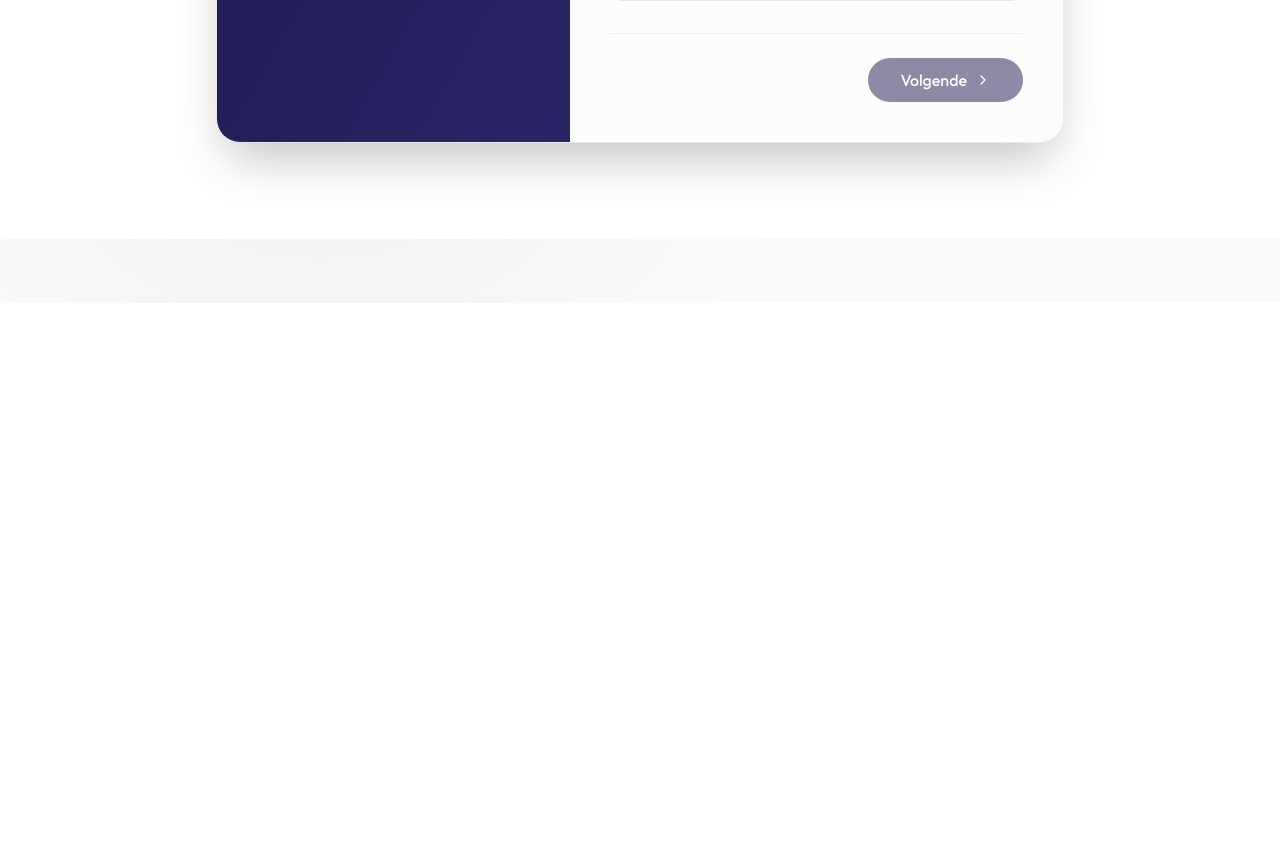
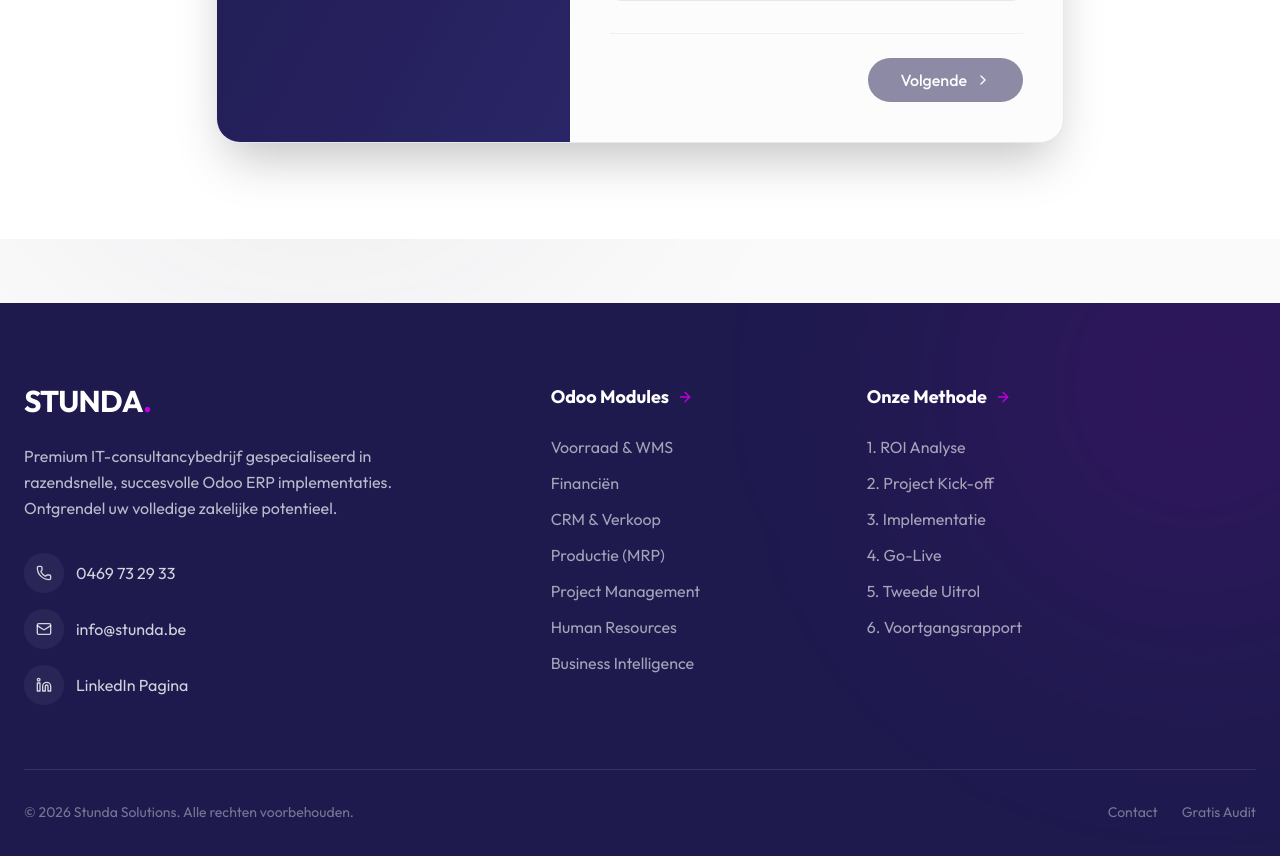
Before and after one commit to TheBeastic/stunda-solutions, a Next.js app: page /contact in a window 1280 px wide. Shown: the part 1900-2756 px from the top of the page. Before the commit the page ends 2203 px from the top, so only its background shows below. Built offline with nearby package versions, Linux system fonts and the light colour scheme.

Commit message:
feat: Add comprehensive Footer component and fix company LinkedIn URL

```diff
--- a/src/app/contact/page.tsx
+++ b/src/app/contact/page.tsx
@@ -22,7 +22,7 @@ export default function ContactPage() {
                 <div className="grid grid-cols-1 md:grid-cols-2 gap-8 max-w-5xl mx-auto mb-20">
                     {/* LinkedIn Card */}
                     <a
-                        href="https://www.linkedin.com/company/stundasolutions/"
+                        href="https://www.linkedin.com/company/stunda-solutions/"
                         target="_blank"
                         rel="noopener noreferrer"
                         className="group bg-white rounded-3xl p-10 border border-brand-indigo/10 shadow-xl hover:shadow-2xl hover:border-brand-magenta/30 transition-all duration-300 flex flex-col items-center justify-center text-center interactive-card"
--- a/src/app/layout.tsx
+++ b/src/app/layout.tsx
@@ -2,6 +2,7 @@ import type { Metadata } from "next";
 import { Outfit, Inter } from "next/font/google";
 import "./globals.css";
 import Navbar from "@/components/Navbar";
+import Footer from "@/components/Footer";
 
 const outfit = Outfit({
   variable: "--font-outfit",
@@ -26,10 +27,13 @@ export default function RootLayout({
   return (
     <html lang="nl">
       <body
-        className={`${outfit.variable} ${inter.variable} antialiased`}
+        className={`${outfit.variable} ${inter.variable} antialiased flex flex-col min-h-screen`}
       >
         <Navbar />
-        {children}
+        <main className="flex-grow">
+          {children}
+        </main>
+        <Footer />
       </body>
     </html>
   );
--- /dev/null
+++ b/src/components/Footer.tsx
@@ -0,0 +1,115 @@
+import Link from "next/link";
+import { Linkedin, Phone, Mail, ArrowRight } from "lucide-react";
+
+const odooModules = [
+    { name: "Voorraad & WMS", href: "/odoo-modules/voorraad-en-wms" },
+    { name: "Financiën", href: "/odoo-modules/financien" },
+    { name: "CRM & Verkoop", href: "/odoo-modules/crm-en-verkoop" },
+    { name: "Productie (MRP)", href: "/odoo-modules/productie" },
+    { name: "Project Management", href: "/odoo-modules/projectmanagement" },
+    { name: "Human Resources", href: "/odoo-modules/human-resources" },
+    { name: "Business Intelligence", href: "/odoo-modules/business-intelligence" },
+];
+
+const methodeItems = [
+    { name: "1. ROI Analyse", href: "/methode/roi-analyse" },
+    { name: "2. Project Kick-off", href: "/methode/kick-off" },
+    { name: "3. Implementatie", href: "/methode/implementatie" },
+    { name: "4. Go-Live", href: "/methode/go-live" },
+    { name: "5. Tweede Uitrol", href: "/methode/tweede-uitrol" },
+    { name: "6. Voortgangsrapport", href: "/methode/voortgangsrapport" },
+];
+
+export default function Footer() {
+    return (
+        <footer className="bg-brand-indigo text-white pt-20 pb-10 relative overflow-hidden">
+            <div className="absolute top-0 right-0 w-[500px] h-[500px] bg-brand-magenta/10 blur-[120px] rounded-full pointer-events-none translate-x-1/3 -translate-y-1/3" />
+
+            <div className="container mx-auto px-6 relative z-10">
+                <div className="grid grid-cols-1 md:grid-cols-2 lg:grid-cols-12 gap-12 lg:gap-8 mb-16">
+
+                    {/* Brand & Contact */}
+                    <div className="col-span-1 lg:col-span-4">
+                        <Link href="/" className="text-3xl font-bold tracking-tight text-white mb-6 inline-block">
+                            STUNDA<span className="text-brand-magenta">.</span>
+                        </Link>
+                        <p className="text-white/70 leading-relaxed mb-8 max-w-sm">
+                            Premium IT-consultancybedrijf gespecialiseerd in razendsnelle, succesvolle Odoo ERP implementaties. Ontgrendel uw volledige zakelijke potentieel.
+                        </p>
+
+                        <div className="space-y-4">
+                            <a href="tel:+32469732933" className="flex items-center gap-3 text-white/80 hover:text-brand-magenta transition-colors group">
+                                <div className="w-10 h-10 rounded-full bg-white/5 flex items-center justify-center group-hover:bg-brand-magenta/20 transition-colors">
+                                    <Phone className="w-4 h-4" />
+                                </div>
+                                <span>0469 73 29 33</span>
+                            </a>
+                            <a href="mailto:info@stunda.be" className="flex items-center gap-3 text-white/80 hover:text-brand-magenta transition-colors group">
+                                <div className="w-10 h-10 rounded-full bg-white/5 flex items-center justify-center group-hover:bg-brand-magenta/20 transition-colors">
+                                    <Mail className="w-4 h-4" />
+                                </div>
+                                <span>info@stunda.be</span>
+                            </a>
+                            <a href="https://www.linkedin.com/company/stunda-solutions/" target="_blank" rel="noopener noreferrer" className="flex items-center gap-3 text-white/80 hover:text-brand-magenta transition-colors group">
+                                <div className="w-10 h-10 rounded-full bg-white/5 flex items-center justify-center group-hover:bg-brand-magenta/20 transition-colors">
+                                    <Linkedin className="w-4 h-4" />
+                                </div>
+                                <span>LinkedIn Pagina</span>
+                            </a>
+                        </div>
+                    </div>
+
+                    {/* Odoo Modules */}
+                    <div className="col-span-1 lg:col-span-3 lg:col-start-6">
+                        <h4 className="text-lg font-bold mb-6 flex items-center gap-2">
+                            Odoo Modules <ArrowRight className="w-4 h-4 text-brand-magenta hidden lg:block" />
+                        </h4>
+                        <ul className="space-y-3">
+                            {odooModules.map((item) => (
+                                <li key={item.name}>
+                                    <Link href={item.href} className="text-white/60 hover:text-white transition-colors flex items-center group">
+                                        <span className="w-1.5 h-1.5 rounded-full bg-brand-magenta/50 opacity-0 group-hover:opacity-100 mr-2 transition-all -ml-3.5 group-hover:ml-0" />
+                                        {item.name}
+                                    </Link>
+                                </li>
+                            ))}
+                        </ul>
+                    </div>
+
+                    {/* Methode */}
+                    <div className="col-span-1 lg:col-span-3">
+                        <h4 className="text-lg font-bold mb-6 flex items-center gap-2">
+                            Onze Methode <ArrowRight className="w-4 h-4 text-brand-magenta hidden lg:block" />
+                        </h4>
+                        <ul className="space-y-3">
+                            {methodeItems.map((item) => (
+                                <li key={item.name}>
+                                    <Link href={item.href} className="text-white/60 hover:text-white transition-colors flex items-center group">
+                                        <span className="w-1.5 h-1.5 rounded-full bg-brand-magenta/50 opacity-0 group-hover:opacity-100 mr-2 transition-all -ml-3.5 group-hover:ml-0" />
+                                        {item.name}
+                                    </Link>
+                                </li>
+                            ))}
+                        </ul>
+                    </div>
+
+                </div>
+
+                {/* Bottom Bar */}
+                <div className="border-t border-white/10 pt-8 flex flex-col md:flex-row items-center justify-between gap-4">
+                    <p className="text-white/40 text-sm text-center md:text-left">
+                        &copy; {new Date().getFullYear()} Stunda Solutions. Alle rechten voorbehouden.
+                    </p>
+                    <div className="flex gap-6 text-sm">
+                        <Link href="/contact" className="text-white/40 hover:text-white transition-colors">
+                            Contact
+                        </Link>
+                        <Link href="/#audit" className="text-white/40 hover:text-white transition-colors">
+                            Gratis Audit
+                        </Link>
+                    </div>
+                </div>
+            </div>
+        </footer>
+    );
+}
```
